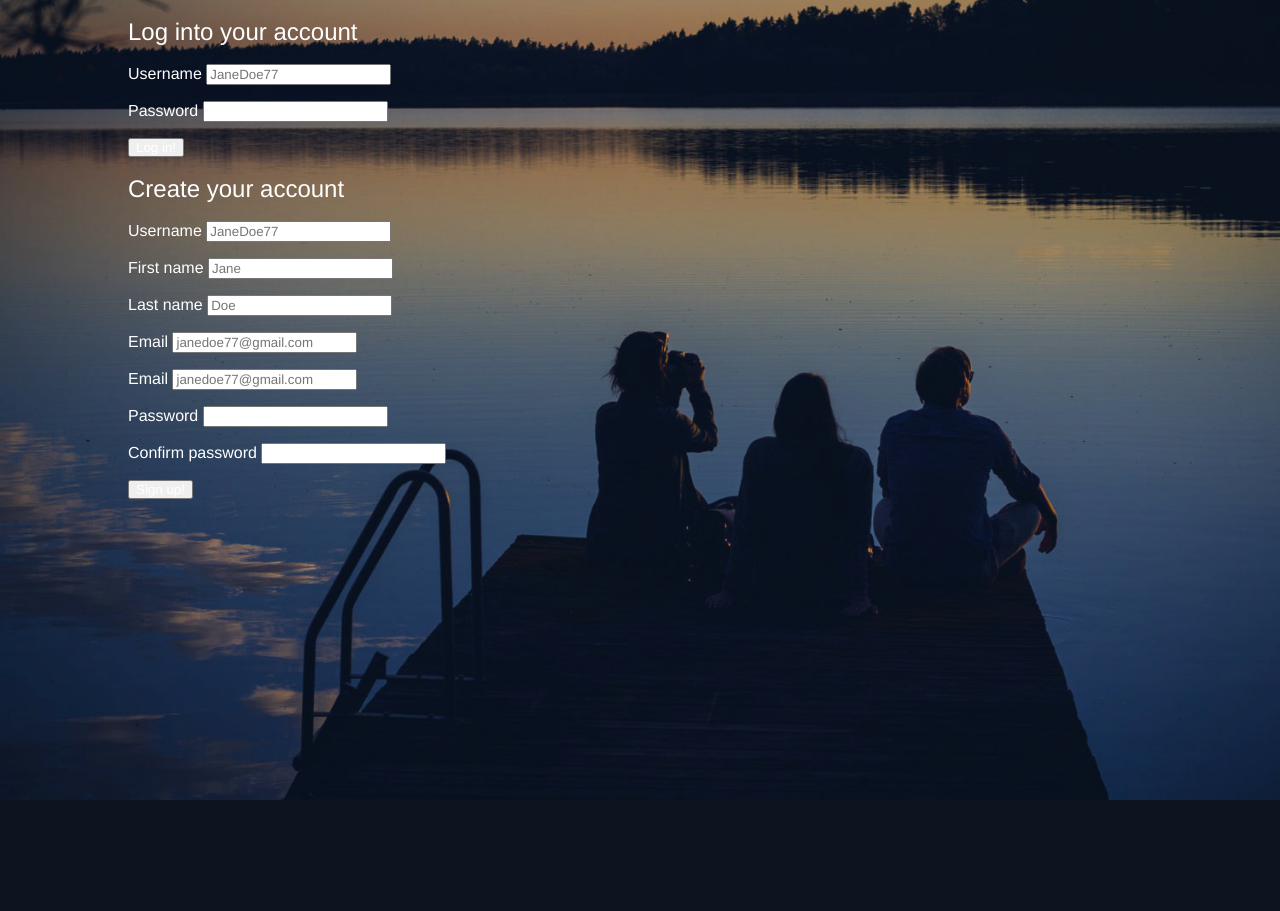
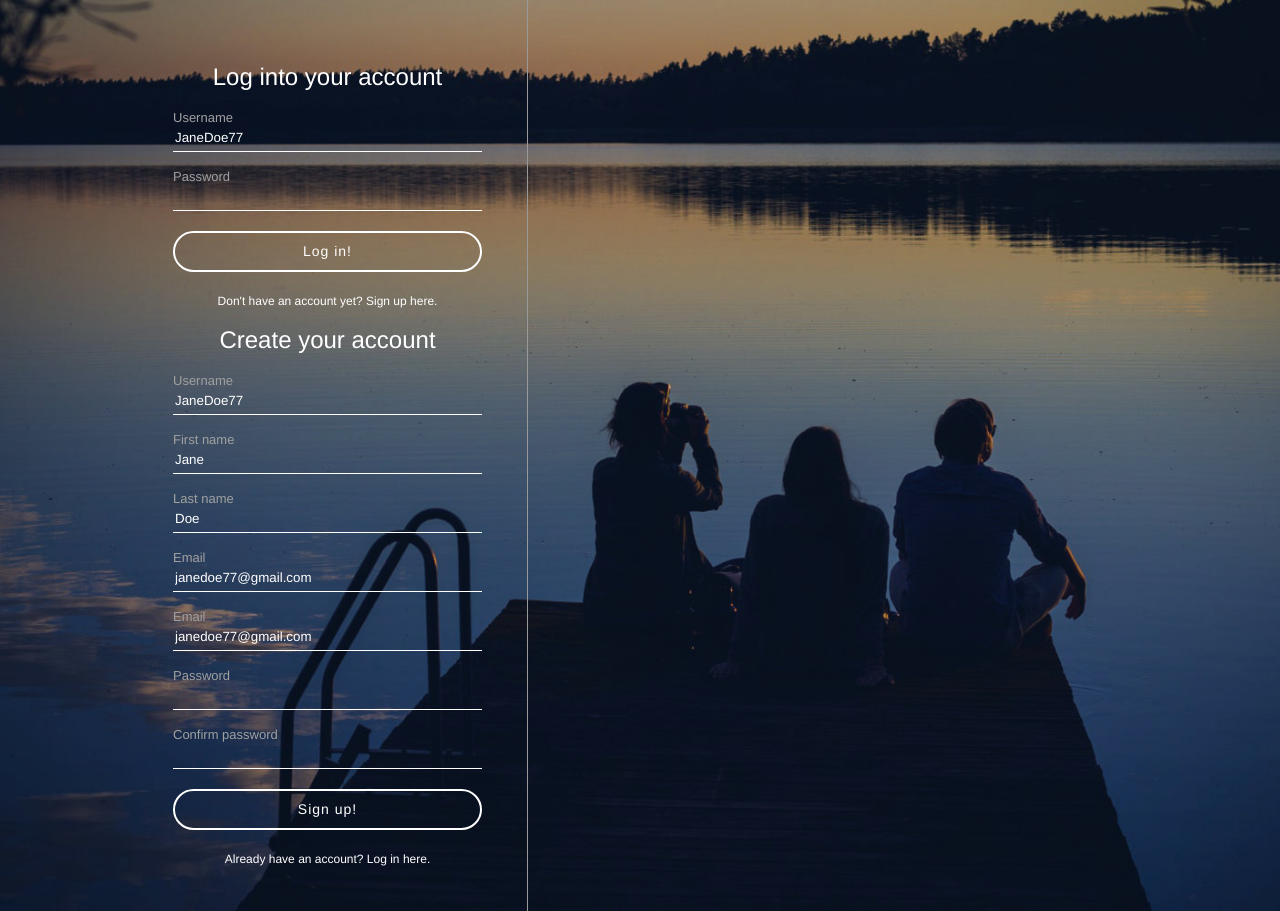
Before and after one commit to AmaMidzu/Spotify-clone, a PHP site: page /register.php in a window 1280 px wide. Before the commit the page ends 800 px from the top, so only its background shows below. Run offline with PHP 8.4, Linux system fonts and the light colour scheme.

Commit message:
Style text boxes

```diff
--- a/assets/css/register.css
+++ b/assets/css/register.css
@@ -28,3 +28,80 @@ html, body {
   position: relative;
   max-width: 1024px;
 }
+
+::-webkit-input-placeholder { /* WebKit, Blink, Edge */
+    color:    #fff;
+}
+:-moz-placeholder { /* Mozilla Firefox 4 to 18 */
+   color:    #fff;
+   opacity:  1;
+}
+::-moz-placeholder { /* Mozilla Firefox 19+ */
+   color:    #fff;
+   opacity:  1;
+}
+:-ms-input-placeholder { /* Internet Explorer 10-11 */
+   color:    #fff;
+}
+::-ms-input-placeholder { /* Microsoft Edge */
+   color:    #fff;
+}
+
+::placeholder { /* Most modern browsers support this now. */
+   color:    #fff;
+}
+
+#inputContainer {
+  width: 400px;
+  padding: 45px;
+  float: left;
+  border-right: 1px solid #999;
+}
+
+#inputContainer h2 {
+  text-align: center;
+}
+
+#inputContainer input[type="text"],
+#inputContainer input[type="email"],
+#inputContainer input[type="password"] {
+  display: block;
+  background-color: transparent;
+  border: 0;
+  border-bottom: 1px solid #fff;
+  height: 27px;
+  line-height: 27px;
+  width: 100%;
+}
+
+#inputContainer label {
+  color: #a0a0a0;
+  font-size: 13px;
+  margin-top: 15px;
+}
+
+#inputContainer button {
+  background-color: transparent;
+  border: 2px solid #fff;
+  border-radius: 250px;
+  color: #fff; /*redundant*/
+  display: block;
+  font-size: 14px;
+  letter-spacing: 1px;
+  margin: 20px auto;
+  height: 41px;
+  width: 100%
+}
+
+#inputContainer button:hover {
+  cursor: pointer;
+}
+
+.hasAccountText span {
+  font-weight: bold;
+  font-size: 12px;
+}
+
+.hasAccountText {
+  text-align: center;
+}
--- a/register.php
+++ b/register.php
@@ -41,6 +41,11 @@
             </p>
 
             <button type="submit" name="loginButton">Log in!</button>
+
+            <div class="hasAccountText">
+              <span id="hideLogin">Don't have an account yet? Sign up here.</span>
+            </div>
+
           </form>
 
 
@@ -89,6 +94,11 @@
             </p>
 
             <button type="submit" name="registerButton">Sign up!</button>
+
+            <div class="hasAccountText">
+              <span id="hideRegister">Already have an account? Log in here.</span>
+            </div>
+
           </form>
         </div>
       </div>
```
